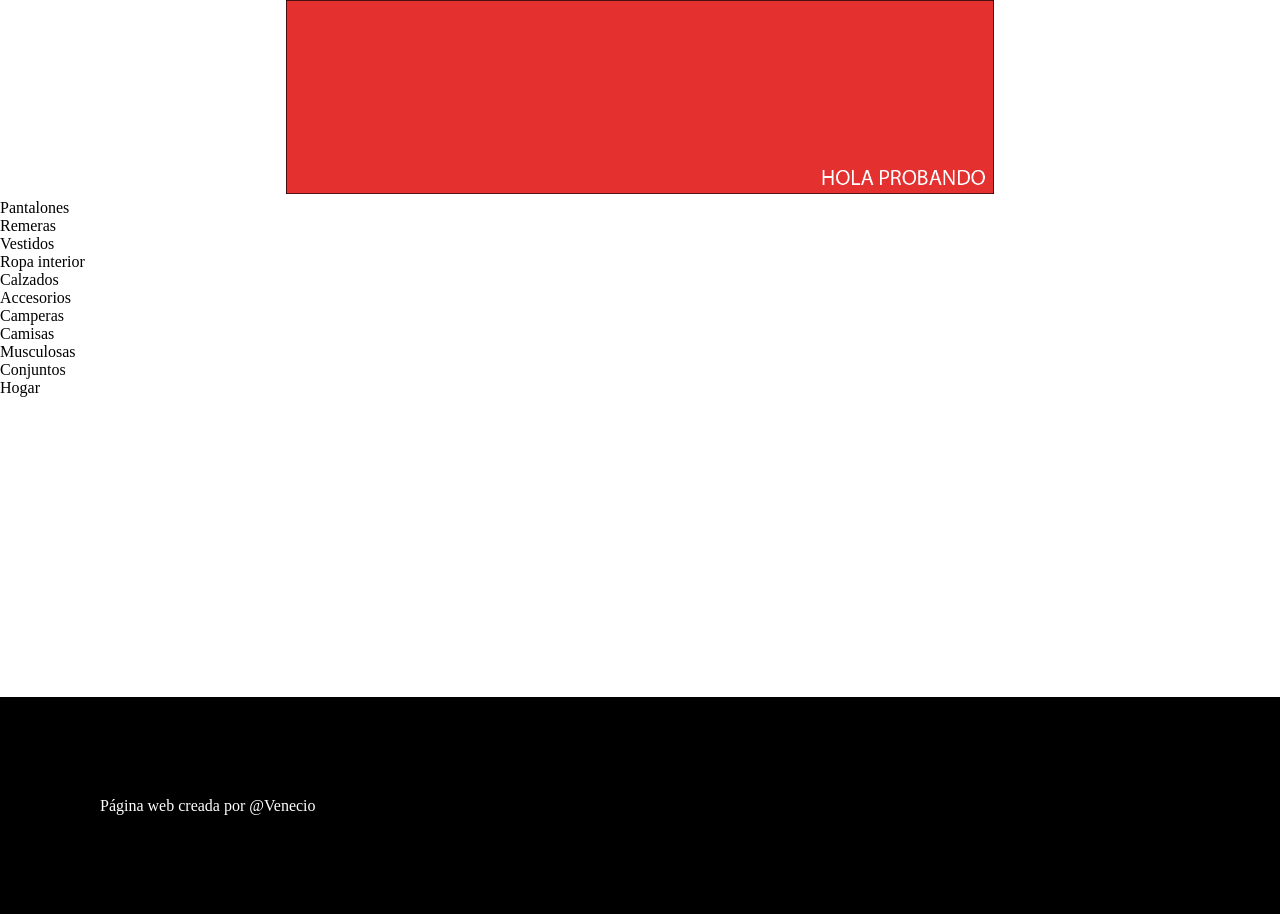
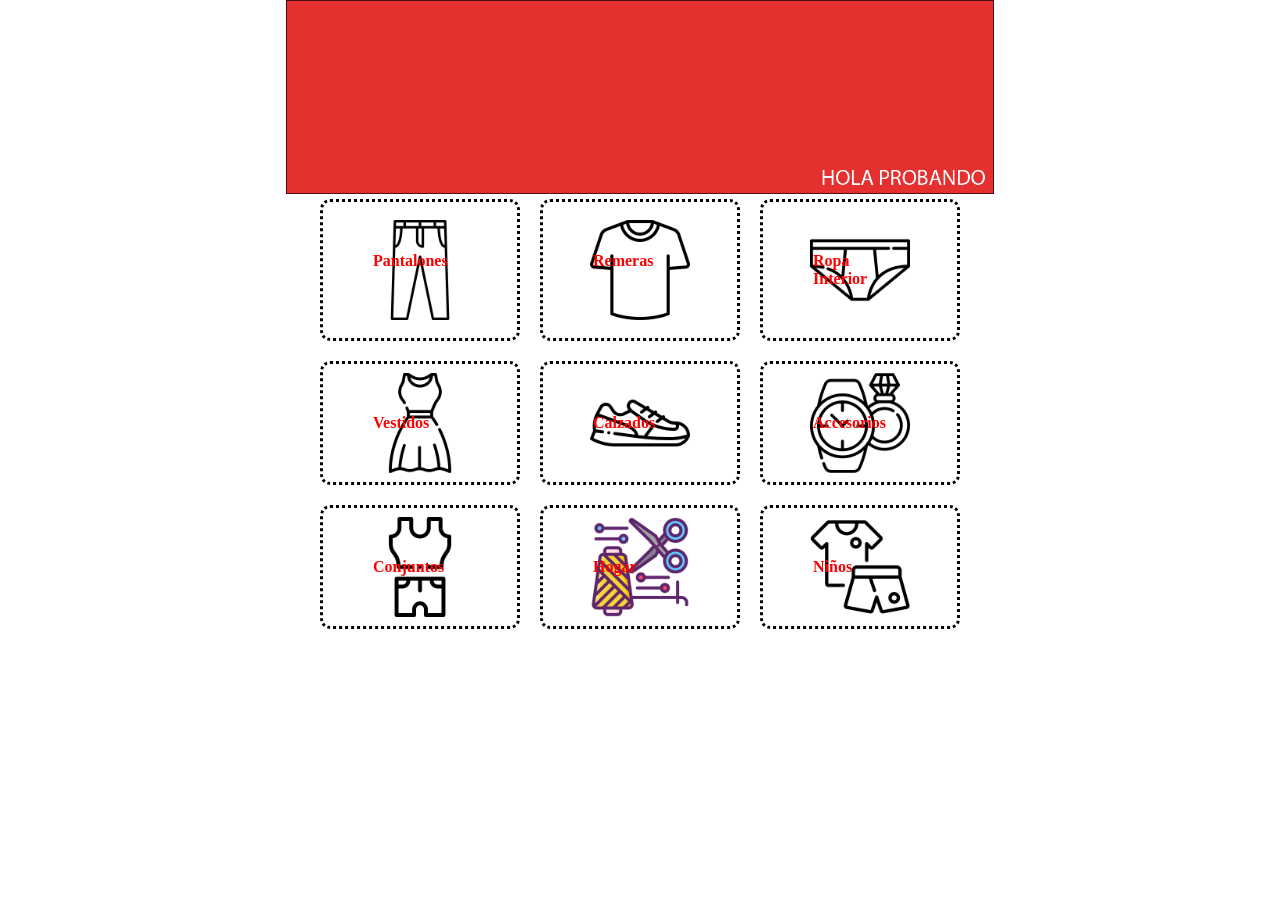
Before and after one commit to Venecio/finalBaseDatos, a PHP site: page / in a window 1280 px wide. Shown: the part 106-1020 px from the top of the page. Run offline with PHP 8.4, Linux system fonts and the light colour scheme; some libraries are stand-ins or nearby versions.

Commit message:
actualizacion de disenio grid

```diff
--- a/estilosArticulos.css
+++ b/estilosArticulos.css
@@ -2,19 +2,40 @@
     padding: 0;
     margin: 0;
 }
-td{
-    padding: 45px;
-    font-weight: bold;
-    border-radius: 10px;
-    color: black;
-    font-size: medium;
+.contenedor{
+    width: 100%;
+	max-width: 1400px;
+    margin: auto;
+    display: grid;
+    justify-content: center;
 
-    box-shadow: 5px 5px 5px #aaaaaa;
 
 }
-tr{
-    margin-top: 20px;
+.carta-ropa{
+    border-radius: 10px;
+    padding: 50px;
+	font-weight: bold;
+
+	overflow: hidden;
+
+
+    border-style: dotted;
+
+
+    background-repeat: no-repeat;
+    background-size: 100px;
+    background-position: center;
+
+    width: 200px;
+
 }
-.divTabla{
-    text-align: center;
+.carta-ropa .texto {
+    align-self: flex-end;
+    color: red;
+
 }
+.contenedor-ropa{
+    display:grid;
+    grid-template-columns: repeat(3,1fr);
+    gap: 20px;
+}
--- a/index.html
+++ b/index.html
@@ -37,22 +37,64 @@
 
 
 
-    </div>
+
     <div class="contenedor">
         <div class="contenedor-ropa">
-                <div>Pantalones</div>
-                <div>Remeras</div>
-                <div>Vestidos</div>
-                <div>Ropa interior</div> <!---Medias-->
-                <div>Calzados</div>
-                <div>Accesorios</div>
-                <div>Camperas</div>
-                <div>Camisas</div>
-                <div>Musculosas</div>
-                <div>Conjuntos</div>
-                <div>Hogar</div>
+            <div class="carta-ropa" style="background-image: url('trousers.png')">
+                <div class="texto">
+                     <a>Pantalones</a>
+                </div>
+            </div>
+            <div class="carta-ropa" style="background-image: url('tshirt.png')">
 
+                <div class="texto">
+                    <a>Remeras</a>
+                </div>
             </div>
+            <div class="carta-ropa" style="background-image: url('ropa-interior.png')">
+
+                <div class="texto">
+                    <a>Ropa Interior</a>
+                </div>
+            </div>
+            <div class="carta-ropa" style="background-image: url('dress.png')">
+
+                <div class="texto">
+                    <a>Vestidos</a>
+                </div>
+            </div>
+            <div class="carta-ropa" style="background-image: url('sneakers.png')">
+
+                <div class="texto">
+                    <a>Calzados</a>
+                </div>
+            </div>
+            <div class="carta-ropa" style="background-image: url('watch.png')">
+
+                <div class="texto">
+                    <a>Accesorios</a>
+                </div>
+            </div>
+
+            <div class="carta-ropa" style="background-image: url('ropa.png')">
+
+                <div class="texto">
+                    <a>Conjuntos</a>
+                </div>
+            </div>
+            <div class="carta-ropa" style="background-image: url('sewing-kit.png')">
+
+                <div class="texto">
+                    <a>Hogar</a>
+                </div>
+            </div>
+            <div class="carta-ropa" style="background-image: url('clothing.png')">
+
+                <div class="texto">
+                    <a>Niños</a>
+                </div>
+            </div>
+        </div>
     </div>
 
     <footer>Página web creada por @Venecio</footer>
```
Also changed, not shown: clothing.png (added), dress.png (added), ropa-interior.png (added), ropa.png (added), sewing-kit.png (added), sneakers.png (added), trousers.png (added), tshirt.png (added), watch.png (added).
